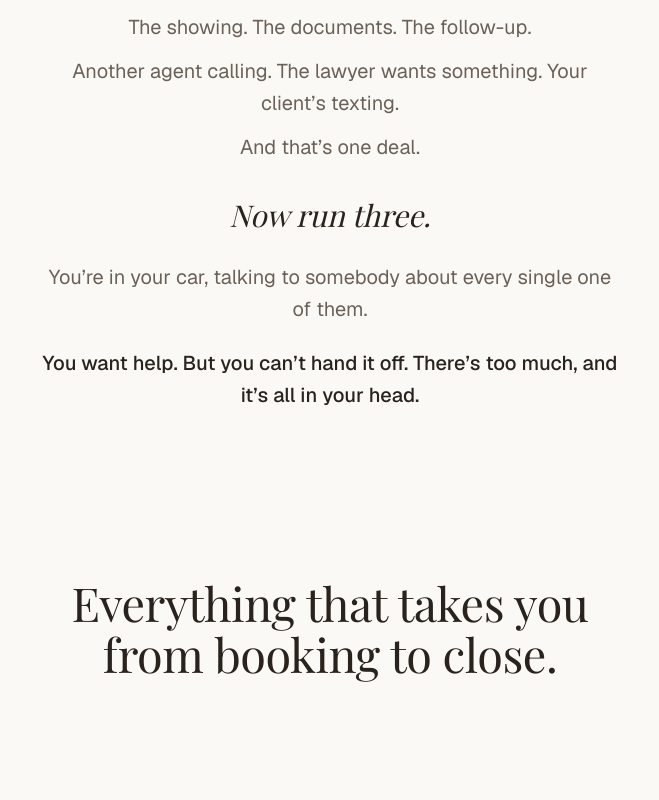
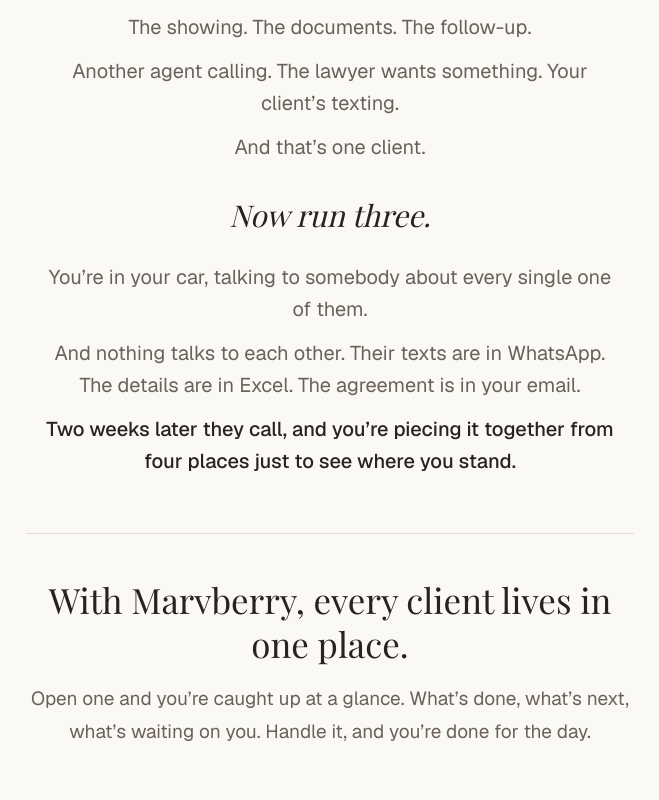
Before and after one commit to thestylingstylist-lang/bookingtoolv2, a Next.js app: page / in a window 1280 px wide. Shown: the part 1140-1940 px from the top of the page, without its empty margins (310-969 px from the left). Built offline with nearby package versions, Linux system fonts and the light colour scheme.

Commit message:
Home page: problem section in agents' words, client instead of deal in the body
Co-Authored-By: Claude Opus 5.5 <noreply@anthropic.com>
Claude-Session: https://claude.ai/code/session_0199iS63YuRQ6H6kYe1NJfi2

```diff
--- a/app/brand.tsx
+++ b/app/brand.tsx
@@ -93,10 +93,18 @@ export default function Brand() {
         <div className="raw">
           <p>The showing. The documents. The follow-up.</p>
           <p>Another agent calling. The lawyer wants something. Your client&rsquo;s texting.</p>
-          <p>And that&rsquo;s one deal.</p>
+          <p>And that&rsquo;s one client.</p>
           <p className="beat">Now run three.</p>
           <p>You&rsquo;re in your car, talking to somebody about every single one of them.</p>
-          <p>You want help. But you can&rsquo;t hand it off. There&rsquo;s too much, and it&rsquo;s all in your head.</p>
+          <p>And nothing talks to each other. Their texts are in WhatsApp. The details are in Excel. The agreement is in your email.</p>
+          <p>Two weeks later they call, and you&rsquo;re piecing it together from four places just to see where you stand.</p>
+        </div>
+        <div className="turn">
+          <p className="turn-lead">With Marvberry, every client lives in one place.</p>
+          <p>
+            Open one and you&rsquo;re caught up at a glance. What&rsquo;s done, what&rsquo;s next, what&rsquo;s waiting on
+            you. Handle it, and you&rsquo;re done for the day.
+          </p>
         </div>
       </section>
 
@@ -175,7 +183,7 @@ export default function Brand() {
           </li>
           <li>
             <span className="num">3</span>
-            <p>Start managing every deal from your phone or your computer.</p>
+            <p>Start managing every client from your phone or your computer.</p>
           </li>
         </ol>
         <a className="btn" href={START}>
@@ -210,11 +218,11 @@ export default function Brand() {
       <section className="change">
         <h2>What changes</h2>
         <ul>
-          <li>Every deal lives in one place, not in your head.</li>
+          <li>Every client lives in one place, not in your head.</li>
           <li>Your client checks their page instead of texting you.</li>
           <li>Signatures come back without you chasing them.</li>
         </ul>
-        <p className="lead strong">You get your time back for the part only you can do: the deal.</p>
+        <p className="lead strong">You get your time back for the part only you can do: taking care of your clients.</p>
       </section>
 
       {/* 7. Pricing */}
@@ -429,7 +437,10 @@ const CSS = `
 .mb .raw{margin:34px auto 0; max-width:36rem}
 .mb .raw p{font-size:20px; line-height:1.6; color:var(--body); margin-bottom:12px}
 .mb .raw .beat{font-family:var(--serif); font-style:italic; font-size:30px; color:var(--ink); margin:28px 0 22px}
-.mb .raw p:last-child{color:var(--ink); font-weight:500; margin-top:22px}
+.mb .raw p:last-child{color:var(--ink); font-weight:500}
+.mb .turn{margin:56px auto 0; max-width:38rem; padding-top:44px; border-top:1px solid var(--rule)}
+.mb .turn-lead{font-family:var(--serif); font-size:clamp(26px,.9rem + 1.6vw,36px); line-height:1.25; color:var(--ink)}
+.mb .turn p:not(.turn-lead){margin-top:18px; font-size:19px; line-height:1.7; color:var(--body)}
 .mb .jobs-head{text-align:center}
 .mb .jobs-head h2{font-size:clamp(32px,1rem + 2.4vw,54px); line-height:1.1; max-width:20ch; margin:0 auto}
 .mb .mid-cta{text-align:center}
```
